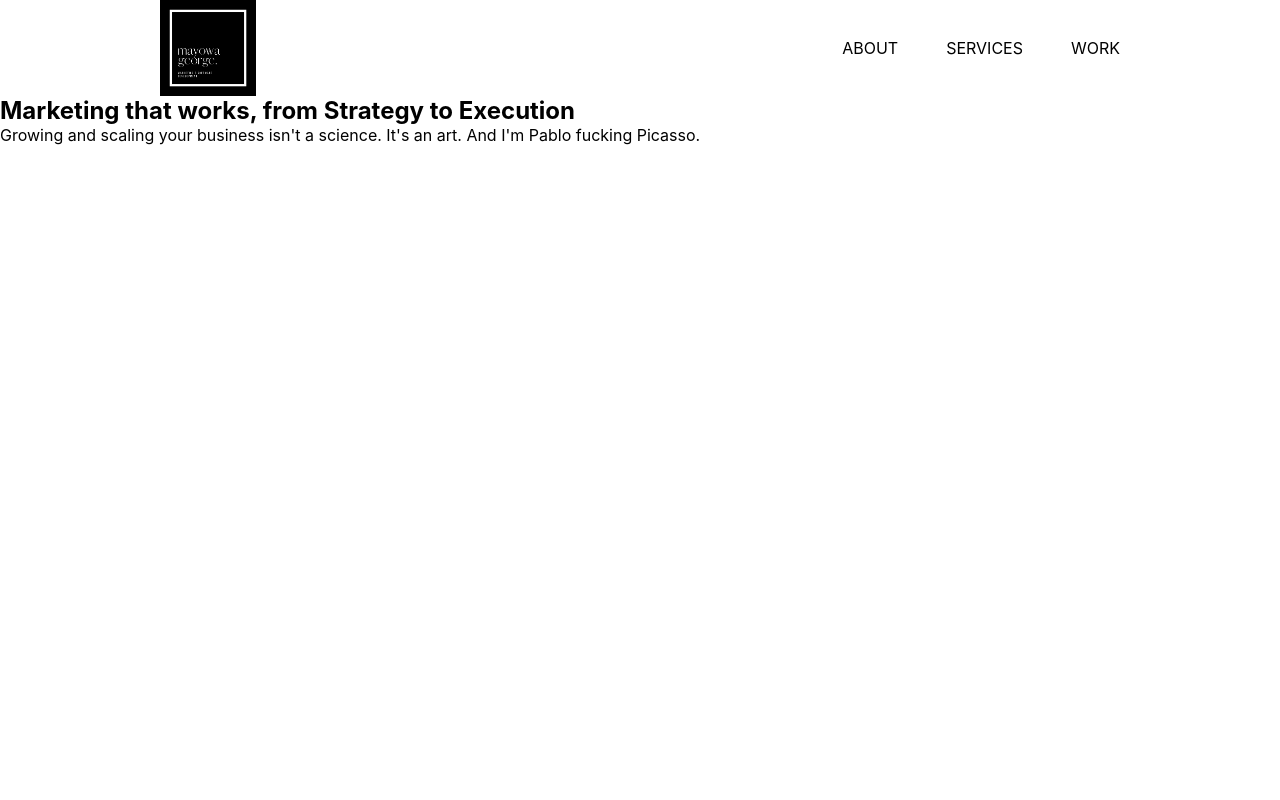
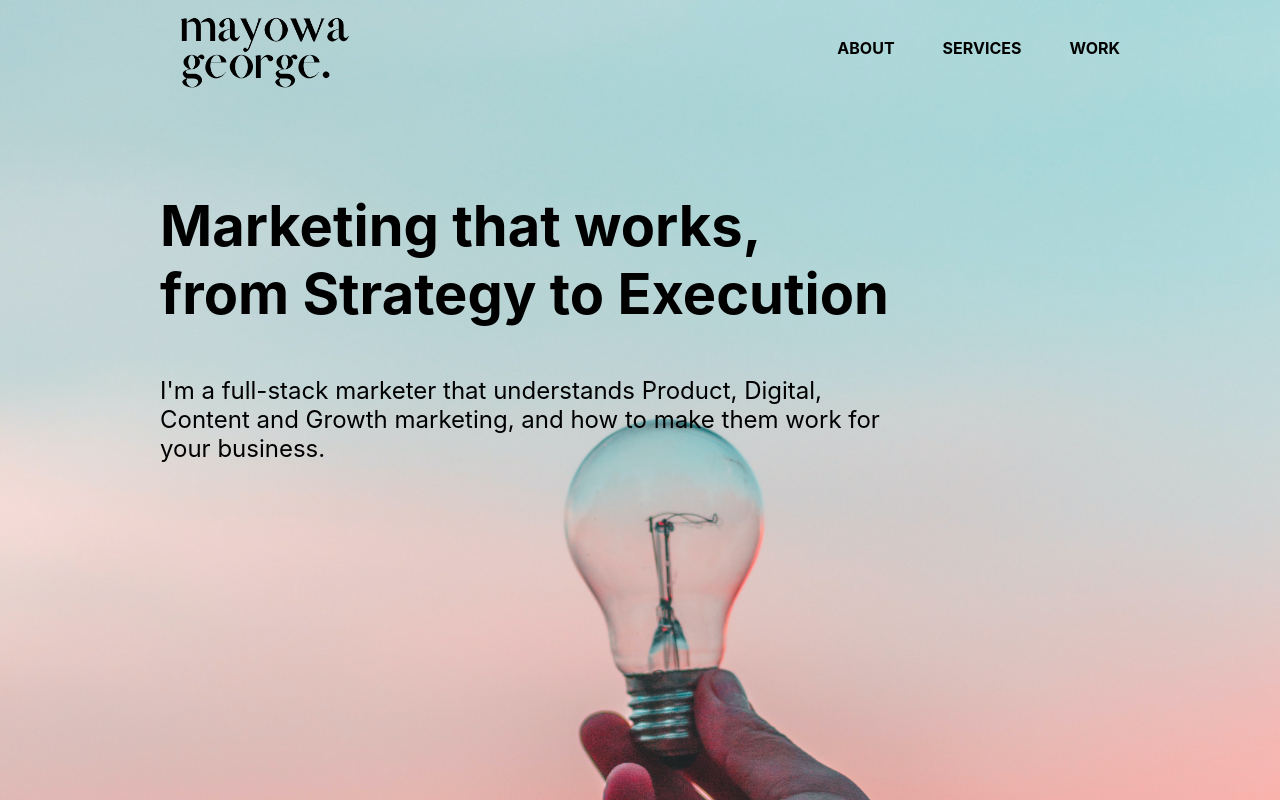
Before and after one commit to mayowana/personalpage, a React (Create React App) app in the folder personalpage/: page /marketing in a window 1280 px wide. Built offline with nearby package versions, Linux system fonts and the light colour scheme.

Commit message:
Updated background image

```diff
--- a/personalpage/src/components/marketing/Marketing.js
+++ b/personalpage/src/components/marketing/Marketing.js
@@ -1,13 +1,15 @@
-import styles from './Marketing.module.scss'
-import logo from '../media/logo.png';
+import styles from "./Marketing.module.scss";
+import logo from "../media/pagelogo.png";
 
 const Marketing = () => {
-
   return (
     <>
       <div>
+      <header className={styles.header}>
         <nav>
-                    <div className={styles.logobox}><img src={logo} alt="logo"></img></div>
+          <div className={styles.logobox}>
+            <img src={logo} alt="logo"></img>
+          </div>
           <div>
             <ul className={styles.navlist}>
               <li>ABOUT</li>
@@ -16,15 +18,24 @@ const Marketing = () => {
             </ul>
           </div>
         </nav>
-                <div>
-                    <div>
-                        <h2>Marketing that works, from Strategy to Execution</h2>
-                        <p>Growing and scaling your business isn't a science. It's an art. And I'm Pablo fucking Picasso.</p>
+        <div className={styles.hero}>
+          <div className={styles.herotext}>
+            <h2>Marketing that works,<br></br> from Strategy to Execution</h2>
+            <p>
+              I'm a full-stack marketer that understands Product, Digital,
+              Content and Growth marketing, and how to make them work for your business.
+            </p>
           </div>
+          <div className={styles.buffer}></div>
           </div>
+        </header>
+        <section>
+            <div></div>
+            <div></div>
+        </section>
       </div>
     </>
-    )
-}
+  );
+};
 
 export default Marketing;
--- a/personalpage/src/components/marketing/Marketing.module.scss
+++ b/personalpage/src/components/marketing/Marketing.module.scss
@@ -1,3 +1,10 @@
+header {
+    height: 100vh;
+    background-image: url('../media/back10.jpg');
+    background-size: cover;
+    background-position: 100% 15%;
+}
+
 nav {
     height: 6rem;
     width: 75%;
@@ -21,5 +28,30 @@ nav {
 
     li {
         padding-left: 3rem;
+        font-weight: bold;
     }
 }
+
+.hero {
+    display: flex;
+    width: 75%;
+    margin: 0 auto;
+    height: calc(100vh - 6rem);
+}
+
+.herotext {
+
+    h2 {
+        font-size: 350%;
+        padding-top: 6rem;
+    }
+
+    p {
+        font-size: 150%;
+        padding-top: 3rem;
+    }
+}
+
+.buffer {
+    width: 50%;
+}
```
Also changed, not shown: personalpage/src/components/media/back10.jpg (added), personalpage/src/components/media/pagelogo.png (added). Lines whose indentation alone changed are shown as unchanged.
